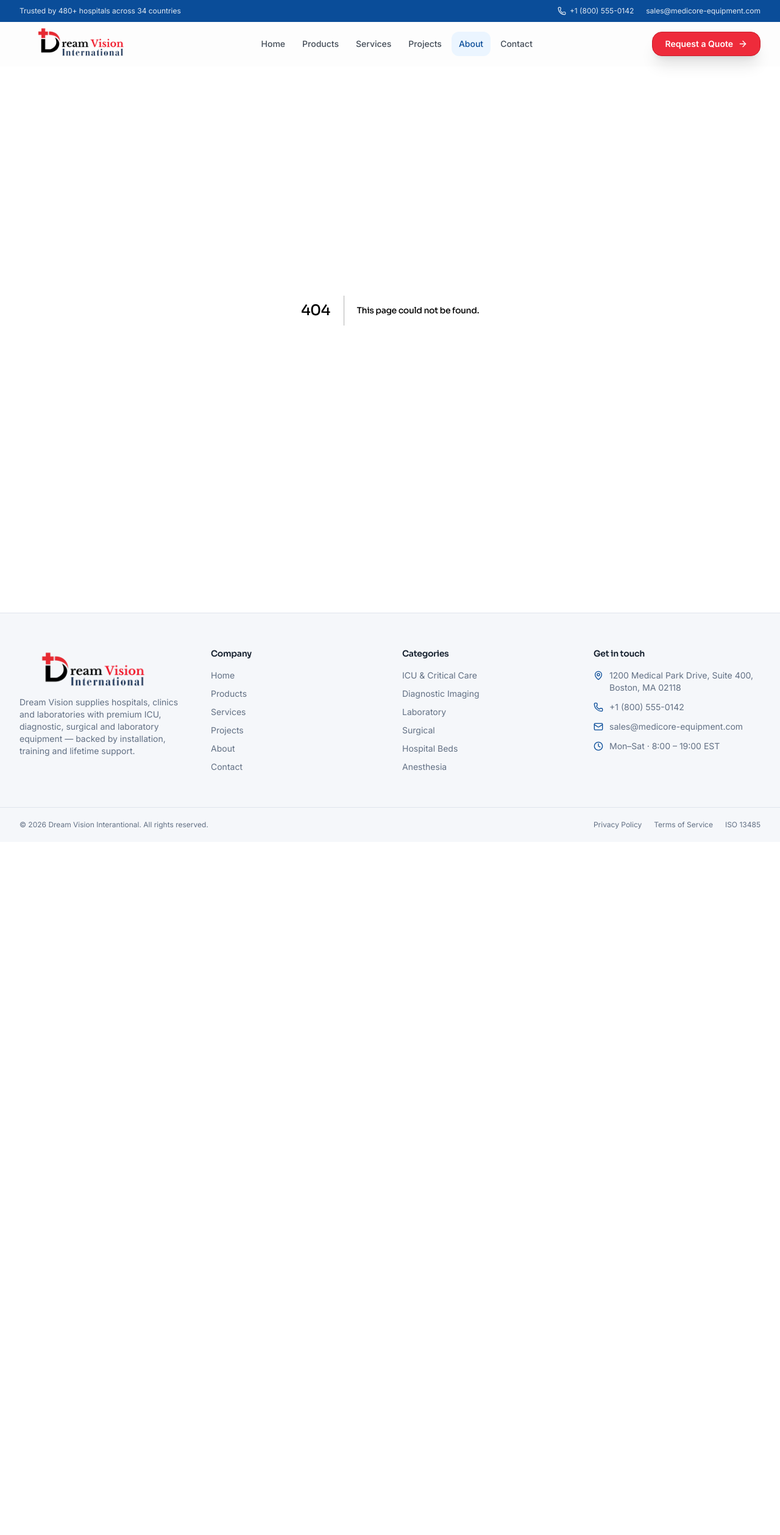
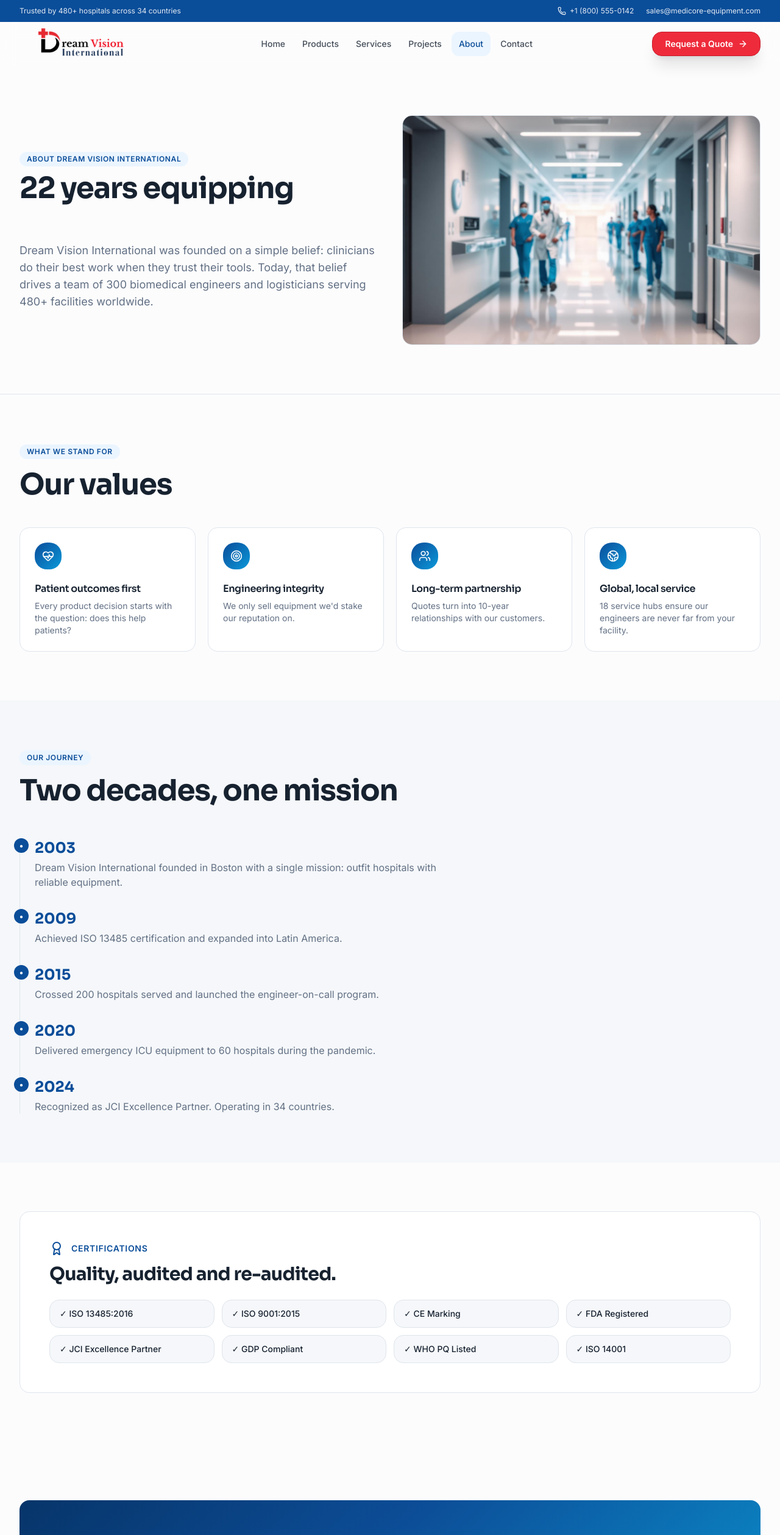
Before and after one commit to Fahim550/DreamVision, a Next.js app: page /about in a window 1280 px wide. Before the commit this address had no page. Shown: the top 2518 px of the page at 61% size. Before the commit the page ends 1381 px from the top, so only its background shows below. Built offline with nearby package versions, Linux system fonts and the light colour scheme.

Commit message:
about page done

```diff
--- /dev/null
+++ b/app/about/page.tsx
@@ -0,0 +1,178 @@
+import { CTABanner } from "@/components/common/CtaBanner";
+import { site } from "@/config/site";
+import { Award, Globe2, HeartPulse, Target, Users } from "lucide-react";
+import Image from "next/image";
+import aboutImg from "../../public/image/about-hospital.jpg";
+
+const milestones = [
+  {
+    year: "2003",
+    text: "Dream Vision International founded in Boston with a single mission: outfit hospitals with reliable equipment.",
+  },
+  {
+    year: "2009",
+    text: "Achieved ISO 13485 certification and expanded into Latin America.",
+  },
+  {
+    year: "2015",
+    text: "Crossed 200 hospitals served and launched the engineer-on-call program.",
+  },
+  {
+    year: "2020",
+    text: "Delivered emergency ICU equipment to 60 hospitals during the pandemic.",
+  },
+  {
+    year: "2024",
+    text: "Recognized as JCI Excellence Partner. Operating in 34 countries.",
+  },
+];
+
+const values = [
+  {
+    icon: HeartPulse,
+    title: "Patient outcomes first",
+    body: "Every product decision starts with the question: does this help patients?",
+  },
+  {
+    icon: Target,
+    title: "Engineering integrity",
+    body: "We only sell equipment we'd stake our reputation on.",
+  },
+  {
+    icon: Users,
+    title: "Long-term partnership",
+    body: "Quotes turn into 10-year relationships with our customers.",
+  },
+  {
+    icon: Globe2,
+    title: "Global, local service",
+    body: "18 service hubs ensure our engineers are never far from your facility.",
+  },
+];
+
+export default function About() {
+  return (
+    <>
+      <section className="border-b border-border bg-gradient-soft">
+        <div className="container-tight py-14 sm:py-20">
+          <div className="grid gap-10 lg:grid-cols-2 lg:items-center">
+            <div>
+              <span className="eyebrow">About Dream Vision International</span>
+              <h1 className="mt-3 font-display text-4xl font-bold tracking-tight sm:text-5xl">
+                {site.yearsExperience} years equipping{" "}
+                <span className="bg-gradient-cta bg-clip-text text-transparent">
+                  healthcare heroes.
+                </span>
+              </h1>
+              <p className="mt-4 text-lg text-muted-foreground">
+                Dream Vision International was founded on a simple belief:
+                clinicians do their best work when they trust their tools.
+                Today, that belief drives a team of {300} biomedical engineers
+                and logisticians serving {site.hospitalsServed}+ facilities
+                worldwide.
+              </p>
+            </div>
+            <div className="overflow-hidden rounded-2xl border border-border shadow-elevated">
+              <Image
+                src={aboutImg}
+                alt="Hospital corridor"
+                loading="lazy"
+                width={1600}
+                height={1024}
+                className="h-full w-full object-cover"
+              />
+            </div>
+          </div>
+        </div>
+      </section>
+
+      {/* Values */}
+      <section className="container-tight py-20">
+        <span className="eyebrow">What we stand for</span>
+        <h2 className="section-title mt-3">Our values</h2>
+        <div className="mt-10 grid gap-5 sm:grid-cols-2 lg:grid-cols-4">
+          {values.map((v) => {
+            const I = v.icon;
+            return (
+              <div
+                key={v.title}
+                className="rounded-2xl border border-border bg-card p-6 shadow-card-soft"
+              >
+                <div
+                  className="flex h-11 w-11 items-center justify-center rounded-xl  text-primary-foreground shadow-glow"
+                  style={{ background: "var(--gradient-cta)" }}
+                >
+                  <I className="h-5 w-5" />
+                </div>
+                <h3 className="mt-5 font-display text-base font-semibold">
+                  {v.title}
+                </h3>
+                <p className="mt-1.5 text-sm text-muted-foreground">{v.body}</p>
+              </div>
+            );
+          })}
+        </div>
+      </section>
+
+      {/* Timeline */}
+      <section className="bg-surface py-20">
+        <div className="container-tight">
+          <span className="eyebrow">Our journey</span>
+          <h2 className="section-title mt-3">Two decades, one mission</h2>
+          <ol className="mt-12 space-y-8 border-l border-border pl-6">
+            {milestones.map((m) => (
+              <li key={m.year} className="relative">
+                <span className="absolute -left-[34px] flex h-6 w-6 items-center justify-center rounded-full bg-primary text-[10px] font-bold text-primary-foreground shadow-glow">
+                  ●
+                </span>
+                <p className="font-display text-2xl font-bold text-primary">
+                  {m.year}
+                </p>
+                <p className="mt-1 max-w-2xl text-muted-foreground">{m.text}</p>
+              </li>
+            ))}
+          </ol>
+        </div>
+      </section>
+
+      {/* Certifications */}
+      <section className="container-tight py-20">
+        <div className="rounded-2xl border border-border bg-card p-8 shadow-card-soft sm:p-12">
+          <div className="flex items-center gap-3">
+            <Award className="h-6 w-6 text-primary" />
+            <p className="text-sm font-semibold uppercase tracking-wider text-primary">
+              Certifications
+            </p>
+          </div>
+          <h2 className="mt-3 font-display text-2xl font-bold sm:text-3xl">
+            Quality, audited and re-audited.
+          </h2>
+          <div className="mt-6 grid gap-3 sm:grid-cols-2 lg:grid-cols-4">
+            {[
+              "ISO 13485:2016",
+              "ISO 9001:2015",
+              "CE Marking",
+              "FDA Registered",
+              "JCI Excellence Partner",
+              "GDP Compliant",
+              "WHO PQ Listed",
+              "ISO 14001",
+            ].map((c) => (
+              <div
+                key={c}
+                className="rounded-lg border border-border bg-surface px-4 py-3 text-sm font-medium text-foreground"
+              >
+                ✓ {c}
+              </div>
+            ))}
+          </div>
+        </div>
+      </section>
+
+      <CTABanner
+        title="Partner with a supplier that stays."
+        body="Whether you're outfitting a single ICU or building a full hospital, our team is ready to help."
+      />
+    </>
+  );
+}
```
